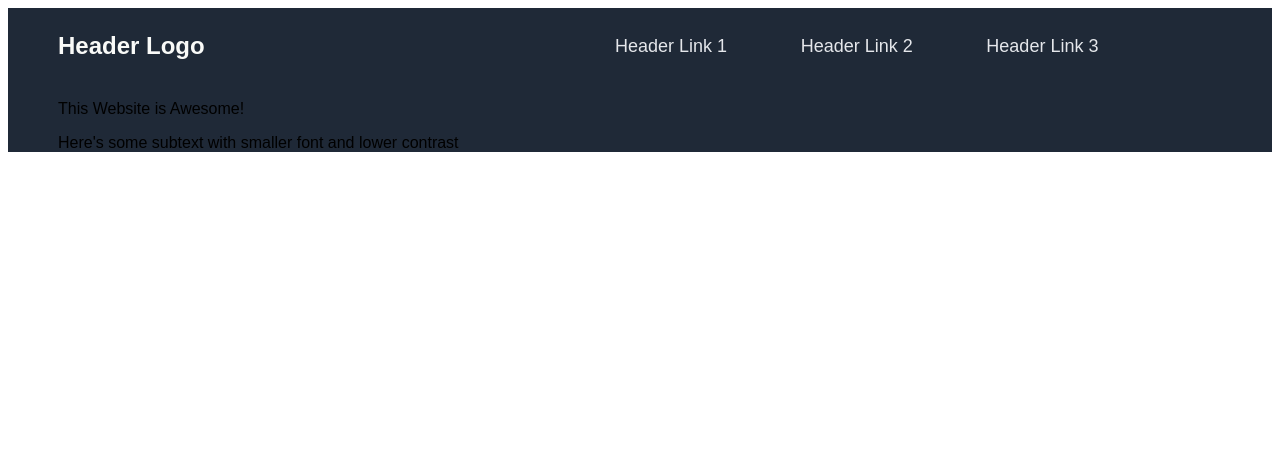
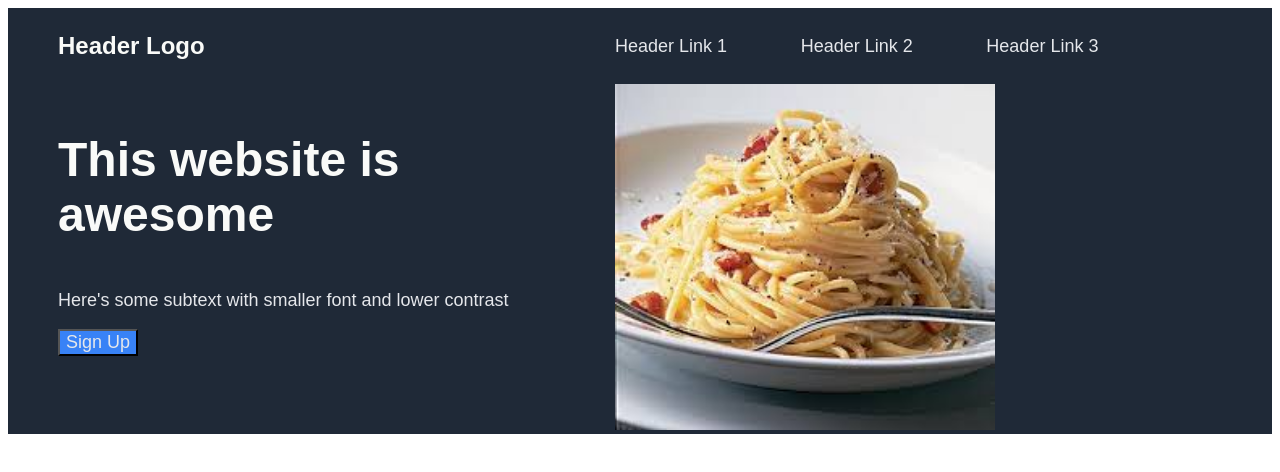
Before and after one commit to steveyporter/odin-landing-page, a plain HTML site: page index.html in a window 1280 px wide. Drawn offline with Linux system fonts and the light colour scheme.

Commit message:
add Hero image inline with hero text

```diff
--- a/index.html
+++ b/index.html
@@ -20,8 +20,17 @@
       </div>
 
       <div class="Hero">
-        <p class="Hero_Main_Text">This Website is Awesome!</p>
-        <p class="Hero_Secondary_Text">Here's some subtext with smaller font and lower contrast</p>
+
+        <div class="Hero_Left">
+          <p class="Hero_Main_Text">This website is awesome</p>
+          <p class="Hero_Secondary_Text">Here's some subtext with smaller font and lower contrast</p>
+          <button class="Hero_Button">Sign Up</button>
+        </div>
+
+        <div class="Hero_Right">
+          <img src="carbonara.jpeg" width="380px" height="auto">
+        </div>
+
       </div>
 
     </div>
--- a/styles.css
+++ b/styles.css
@@ -23,3 +23,37 @@
     padding-top: 10px;
     flex:1;
 }
+
+
+.first_section .Hero{
+    display:flex
+
+}
+
+.first_section .Hero .Hero_Main_Text{
+    color: #F9FAF8;
+    font-weight: 900;
+    font-size: 48px;
+
+}
+
+.first_section .Hero .Hero_Secondary_Text{
+    color: #E5E7EB;
+    font-size: 18px;
+
+}
+
+.Hero_Button{
+    background-color: #3882F6;
+    color: #E5E7EB;
+    font-size: 18px;
+
+}
+
+.first_section .Hero .Hero_Left{
+    flex:1
+}
+
+.first_section .Hero .Hero_Right{
+    flex:1
+}
```
Also changed, not shown: carbonara.jpeg (added).
